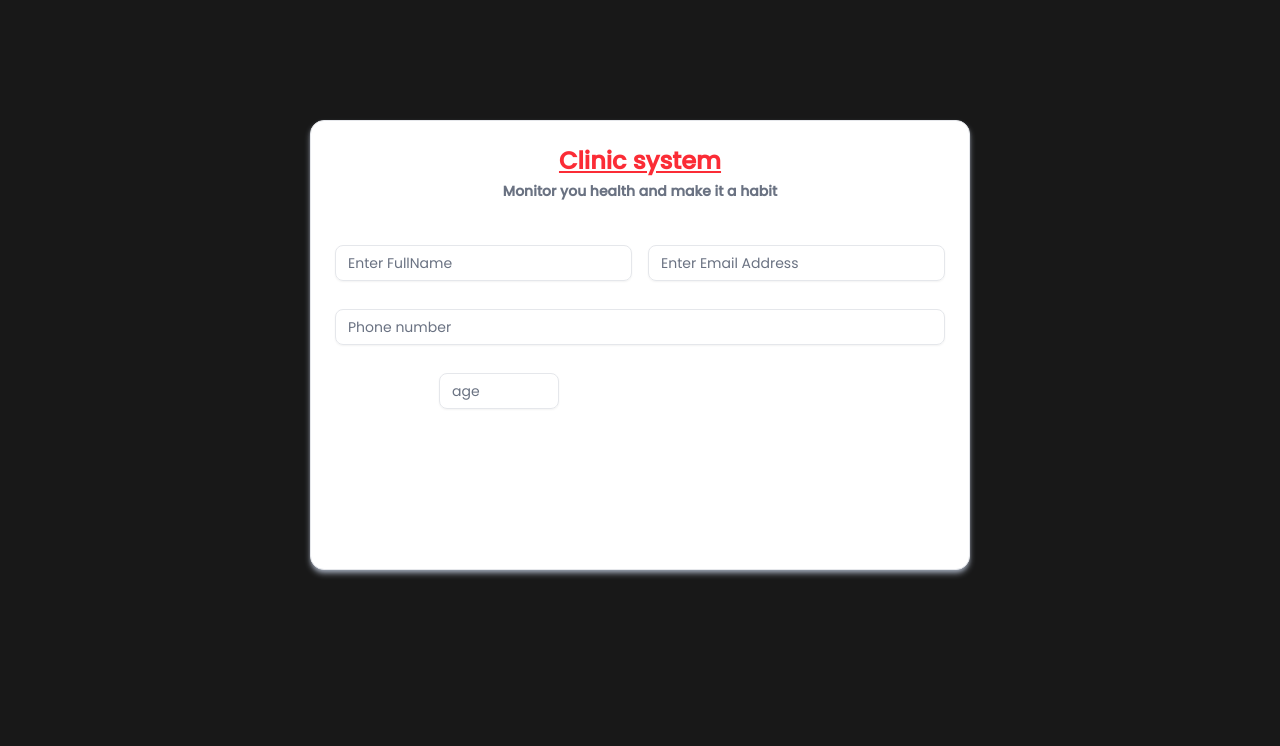
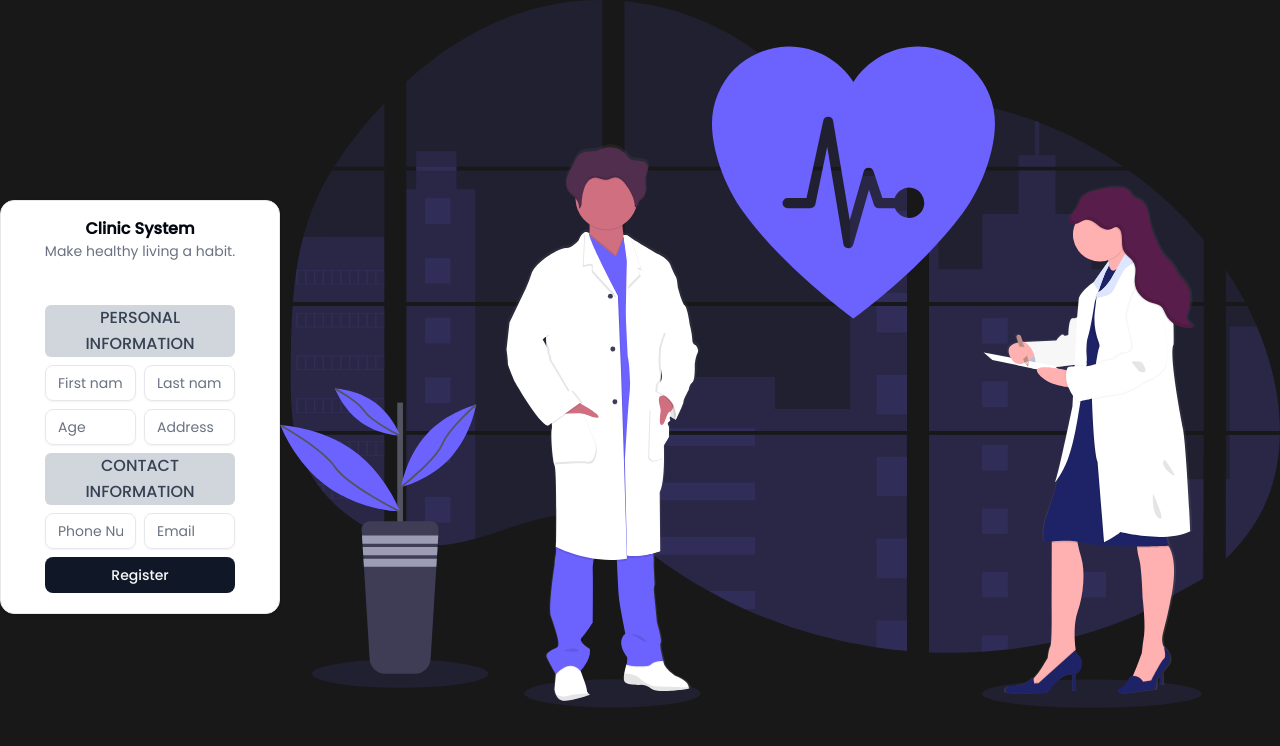
Before and after one commit to VinCoder2004/patient-systemnpx, a Next.js app: page / in a window 1280 px wide. Shown: the top 746 px of the page. Built offline with nearby package versions, Linux system fonts and the light colour scheme.

Commit message:
minor improvements for the register section

```diff
--- a/app/components/Form.tsx
+++ b/app/components/Form.tsx
@@ -1,38 +1,44 @@
-"use client"
-
+import Image from 'next/image'
+import React from 'react'
+import doctor from "../images/doctor.svg"
 import { Card, CardContent, CardDescription, CardTitle } from '@/components/ui/card'
 import { Input } from '@/components/ui/input'
-import React, { useState } from 'react'
-
+import { Button } from '@/components/ui/button'
 
 const Form = () => {
-    const [chosenNumber, setNumber] = useState("");
-    const [userInput, setInput] = useState("");
   return (
-    <div className='flex justify-center items-center'>
-        <Card className='w-auto h-[450px] mt-30 shadow-md shadow-gray-400 flex items-center'>
-            <CardTitle className='text-2xl underline text-red-500'>Clinic system</CardTitle>
-            <CardDescription className='relative top-[-20px] font-semibold'>Monitor you health and make it a habit</CardDescription>
-            <CardContent>
-                <div className='flex w-full items-center flex-col'>
-                    <div className='w-full flex flex-row gap-[1rem]'>
-                        <Input type='text' placeholder='Enter FullName'/>
-                          <Input type='email' placeholder='Enter Email Address'/>
-                    </div>
-                        <datalist id="dataList" onChange={(e:any) => setNumber(e.target.value)}>
+    <div className='min-h-screen min-w-screen flex justify-between text-white'>
+        <div className='flex-1/2 flex justify-center items-center h-full mt-50 w-full'>
+            <Card className='h-auto w-auto p-5 flex flex-col items-center'>
+                <CardTitle>Clinic System</CardTitle>
+                <CardDescription className='relative top-[-20px]'>Make healthy living a habit.</CardDescription>
+                <CardContent>
+                    <form className='flex flex-col items-center gap-2'>
+                         <span className='text-gray-700 font-[500] uppercase leading-relaxed rounded-sm w-full bg-gray-300 text-center'>Personal Information</span>
+                        <div className='grid grid-cols-2 gap-2'>
+                            <Input type='text' placeholder='First name'/>
+                            <Input type='text' placeholder='Last name'/>
+                            <Input type='number' placeholder='Age'/>
+                            <Input type='text' placeholder='Address'/>
+                        </div>
 
-                            <option value="+63">+63</option>
-
-                        </datalist>
-                      <div className='mt-7  w-full'>
-                        <Input list="dataList" value={userInput}  onChange={(e:any) => setInput(e.target.value)} type='number' placeholder='Phone number'/>
-                    </div>
-                     <div className='w-30 mt-7  flex  relative left-[-141px] flex-row gap-[1rem]'>
-                        <Input type='number' placeholder='age'/>
-                    </div>
-                </div>
-            </CardContent>
-        </Card>
+                        <span className='text-gray-700 font-[500] uppercase leading-relaxed rounded-sm w-full bg-gray-300 text-center'>Contact Information</span>
+                        <div className='grid grid-cols-2 gap-2'>
+                            <Input type='number' placeholder='Phone Number'/>
+                            <Input type='email' placeholder='Email' required/>
+                        </div>
+                        <Button variant={'default'} className='w-full'>Register</Button>
+                    </form>
+                </CardContent>
+            </Card>
+        </div>
+        <div>
+            <Image src={doctor} alt='Doctor'
+            width={1000}
+            height={1000}
+            className='object-cover pointer-events-none max-w-screen'
+            />
+        </div>
     </div>
   )
 }
--- a/app/globals.css
+++ b/app/globals.css
@@ -121,3 +121,15 @@
     @apply text-foreground min-h-screen bg-[#181818];
   }
 }
+
+input[type="number"]::-webkit-outer-spin-button,
+input[type="number"]::-webkit-inner-spin-button {
+  -webkit-appearance: none;
+  margin: 0;
+}
+
+
+input[type="number"] {
+  -moz-appearance: textfield;
+  appearance: textfield;
+}
```
Also changed, not shown: app/images/doctor.svg (added).
